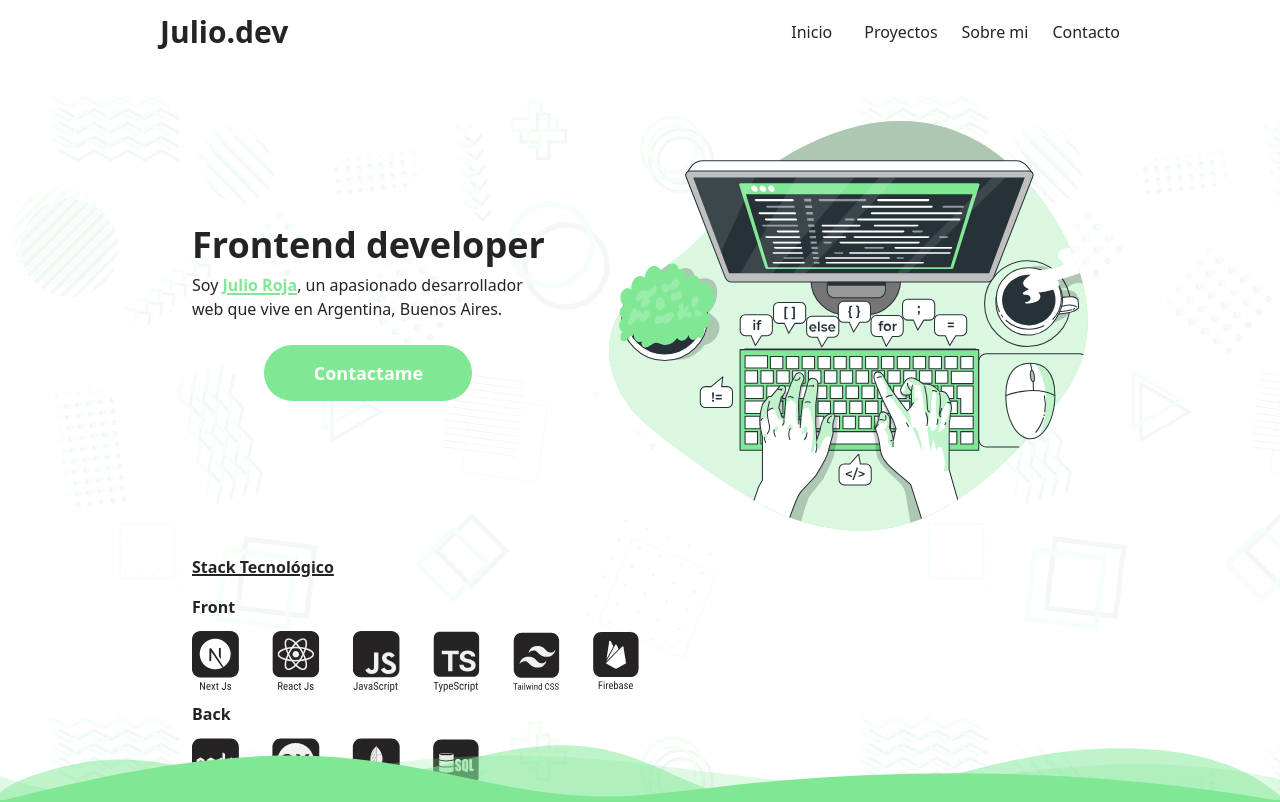
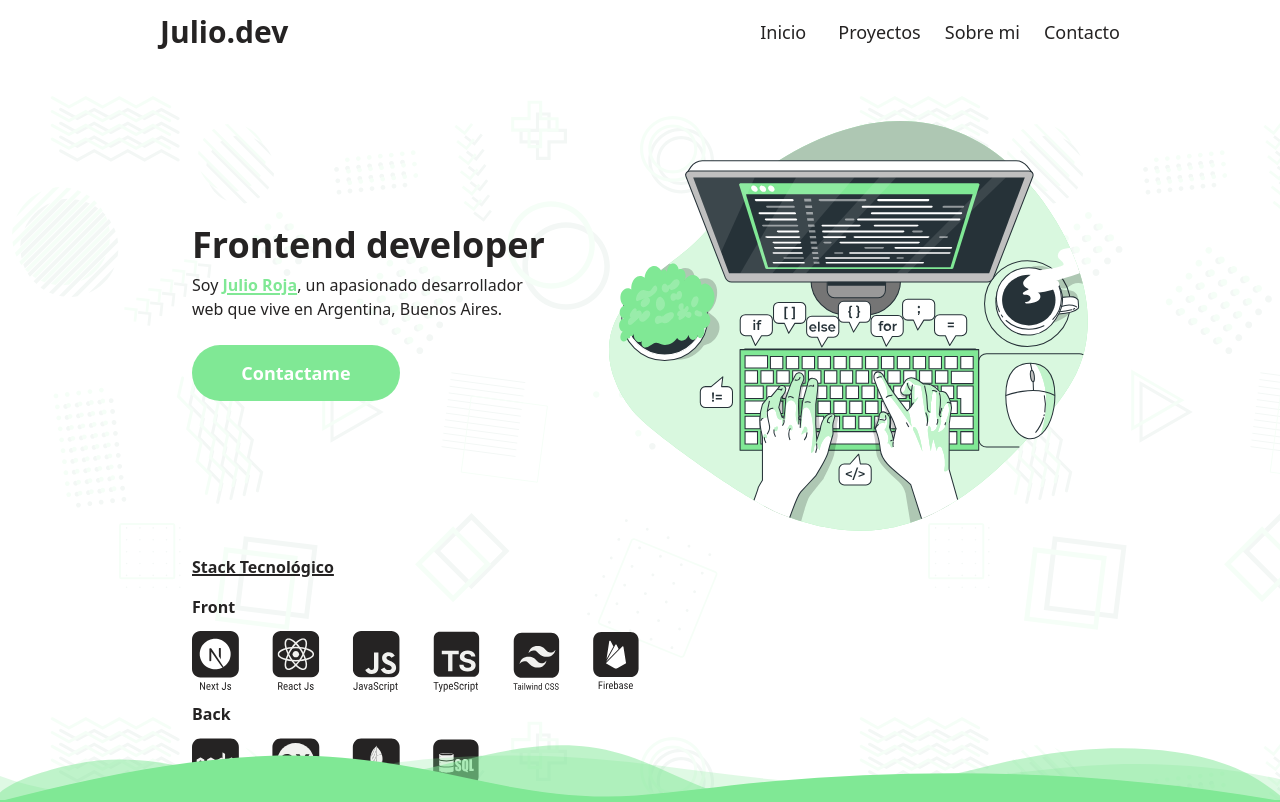
Before and after one commit to julioxr/porfolio, a Next.js app: page / in a window 1280 px wide. Shown: the top 802 px of the page. Built offline with nearby package versions, Linux system fonts and the light colour scheme.

Commit message:
Se realizo animacion de shacke para el button de contactame en el Hero

```diff
--- a/src/components/hero/TextHero.jsx
+++ b/src/components/hero/TextHero.jsx
@@ -1,8 +1,17 @@
 "use client";
-import React from "react";
+import { useEffect, useState } from "react";
 import { motion } from "framer-motion";
 
 const TextHero = () => {
+    const [shouldShake, setShouldShake] = useState(false);
+    useEffect(() => {
+        setInterval(() => {
+            setShouldShake(true);
+            setTimeout(() => {
+                setShouldShake(false);
+            }, 500); // Duración de la animación de shake (en milisegundos)
+        }, 6000); // Intervalo de tiempo para activar el shake (en milisegundos)
+    }, []);
     return (
         <div className="flex flex-col justify-center sm:mb-0 sm:px-0 ">
             <h1 className="text-4xl font-bold mb-2">Frontend developer</h1>
@@ -14,9 +23,23 @@ const TextHero = () => {
                 , un apasionado desarrollador web que vive en Argentina, Buenos
                 Aires.
             </p>
-            <button className="md:py-1 md:px-3 w-60 self-center sm:w-52 bg-celadon text-white font-semibold rounded-full my-6 text-lg h-14">
+            <motion.button
+                whileHover={{ scale: 1.1 }}
+                whileTap={{ scale: 1 }}
+                transition={{ duration: 0.1 }}
+                animate={shouldShake ? "shake" : undefined}
+                variants={{
+                    shake: {
+                        rotate: [0, 3, -3, 2, -2, 1, -1, 0],
+                        transition: {
+                            duration: 0.5,
+                        },
+                    },
+                }}
+                className="md:py-1 md:px-3 w-60 self-center sm:self-start sm:w-52 bg-celadon text-white font-semibold rounded-full my-6 text-lg h-14"
+            >
                 Contactame
-            </button>
+            </motion.button>
         </div>
     );
 };
--- a/src/components/menu/MainMenu.jsx
+++ b/src/components/menu/MainMenu.jsx
@@ -10,30 +10,30 @@ const MainMenu = () => {
                     Julio.dev
                 </div>
                 <div className="hidden md:block h-full">
-                    <ul className="list-none gap-6 flex font-medium items-center h-full">
+                    <ul className="list-none gap-6 flex text-lg font-medium items-center h-full">
                         <motion.li
-                            whileHover={{ scale: 1.2 }}
+                            whileHover={{ scale: 1.1 }}
                             whileTap={{ scale: 1 }}
                             className="hover:text-celadon border-celadon decoration-celadon p-2"
                         >
                             <a href="#inicio">Inicio</a>
                         </motion.li>
                         <motion.li
-                            whileHover={{ scale: 1.2 }}
+                            whileHover={{ scale: 1.1 }}
                             whileTap={{ scale: 1 }}
                             className="hover:text-celadon border-celadon decoration-celadon"
                         >
                             <a href="#proyectos">Proyectos</a>
                         </motion.li>
                         <motion.li
-                            whileHover={{ scale: 1.2 }}
+                            whileHover={{ scale: 1.1 }}
                             whileTap={{ scale: 1 }}
                             className="hover:text-celadon border-celadon decoration-celadon"
                         >
                             <a href="#sobre-mi">Sobre mi</a>
                         </motion.li>
                         <motion.li
-                            whileHover={{ scale: 1.2 }}
+                            whileHover={{ scale: 1.1 }}
                             whileTap={{ scale: 1 }}
                             className="hover:text-celadon border-celadon decoration-celadon"
                         >
```
